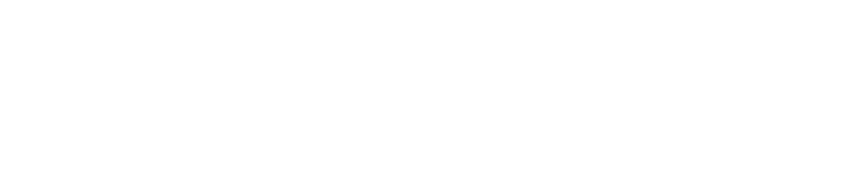
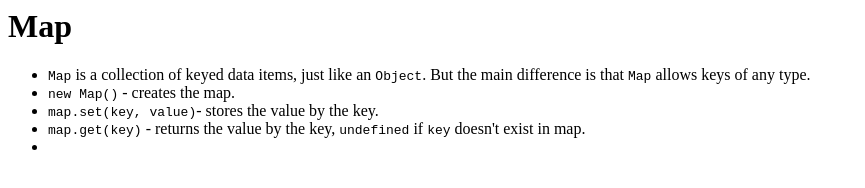
Before and after one commit to yugmani/map-js-info, a website: page index.html in a window 1280 px wide. Shown: the whole page, without its empty margins (0-865 px from the left). Drawn offline with Linux system fonts and the light colour scheme.

Commit message:
create map, set keys and values and get the values by keys

```diff
--- a/index.html
+++ b/index.html
@@ -1 +1,22 @@
-<div id="app"></div>
+<div id="app">
+  <h1>Map</h1>
+  <ul>
+    <li>
+      <code class="highlight">Map</code> is a collection of keyed data items,
+      just like an <code class="highlight">Object</code>. But the main
+      difference is that <code class="highlight">Map</code> allows keys of any
+      type.
+    </li>
+    <li><code class="highlight">new Map()</code> - creates the map.</li>
+    <li>
+      <code class="highlight">map.set(key, value)</code>- stores the value by
+      the key.
+    </li>
+    <li>
+      <code class="highlight">map.get(key)</code> - returns the value by the
+      key, <code class="highlight">undefined</code> if
+      <code class="highlight">key</code> doesn't exist in map.
+    </li>
+    <li></li>
+  </ul>
+</div>
--- a/style.css
+++ b/style.css
@@ -1,3 +1,13 @@
-h1, h2 {
+body {
+  font-family: Georgia, 'Times New Roman', Times, serif;
+}
+
+h1,
+h2 {
   font-family: Lato;
 }
+
+.highlight {
+  background-color: lightgray;
+  font-family: 'Courier New', Courier, monospace;
+}
```
Also changed, not shown: index.js (+18 -0 lines).
